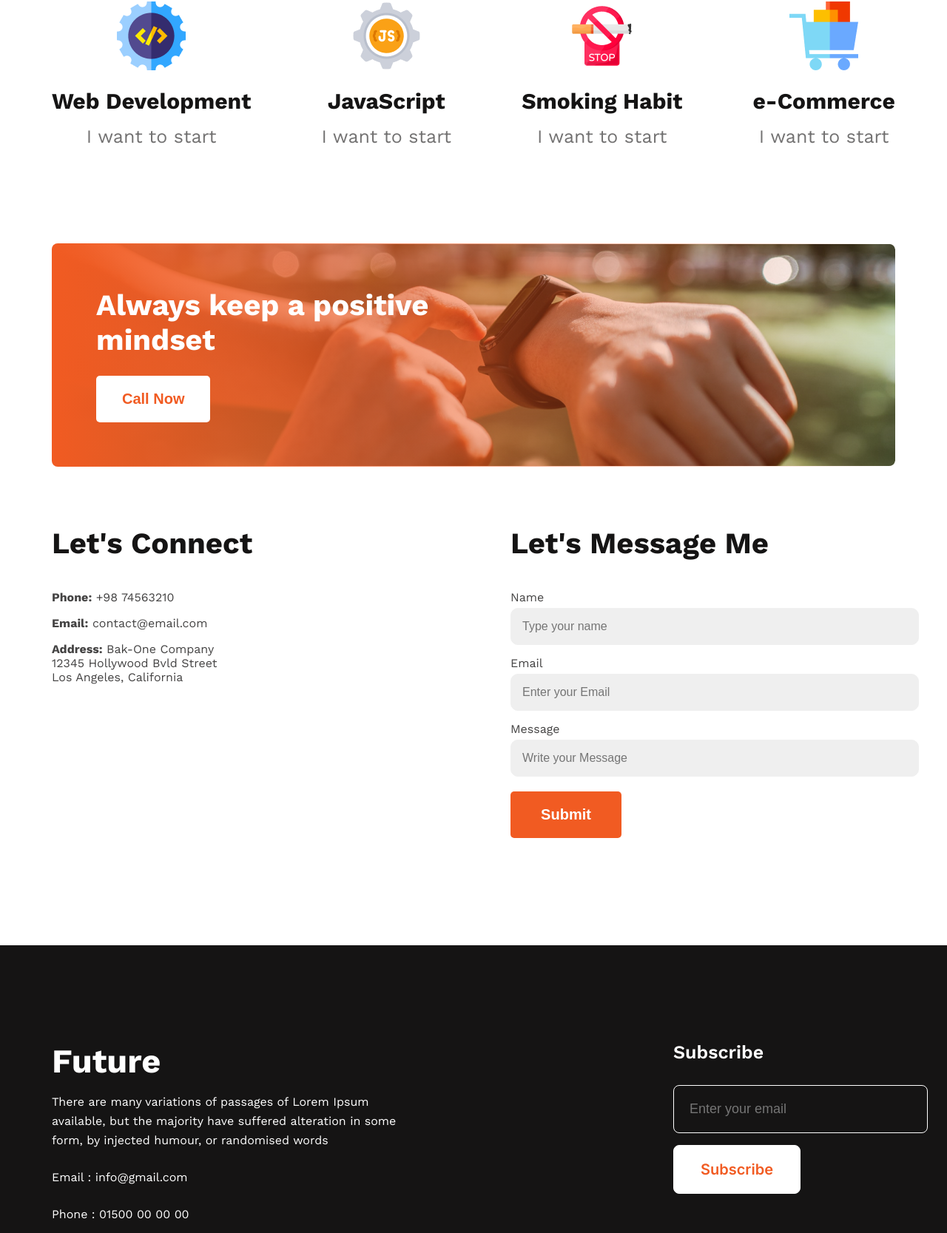
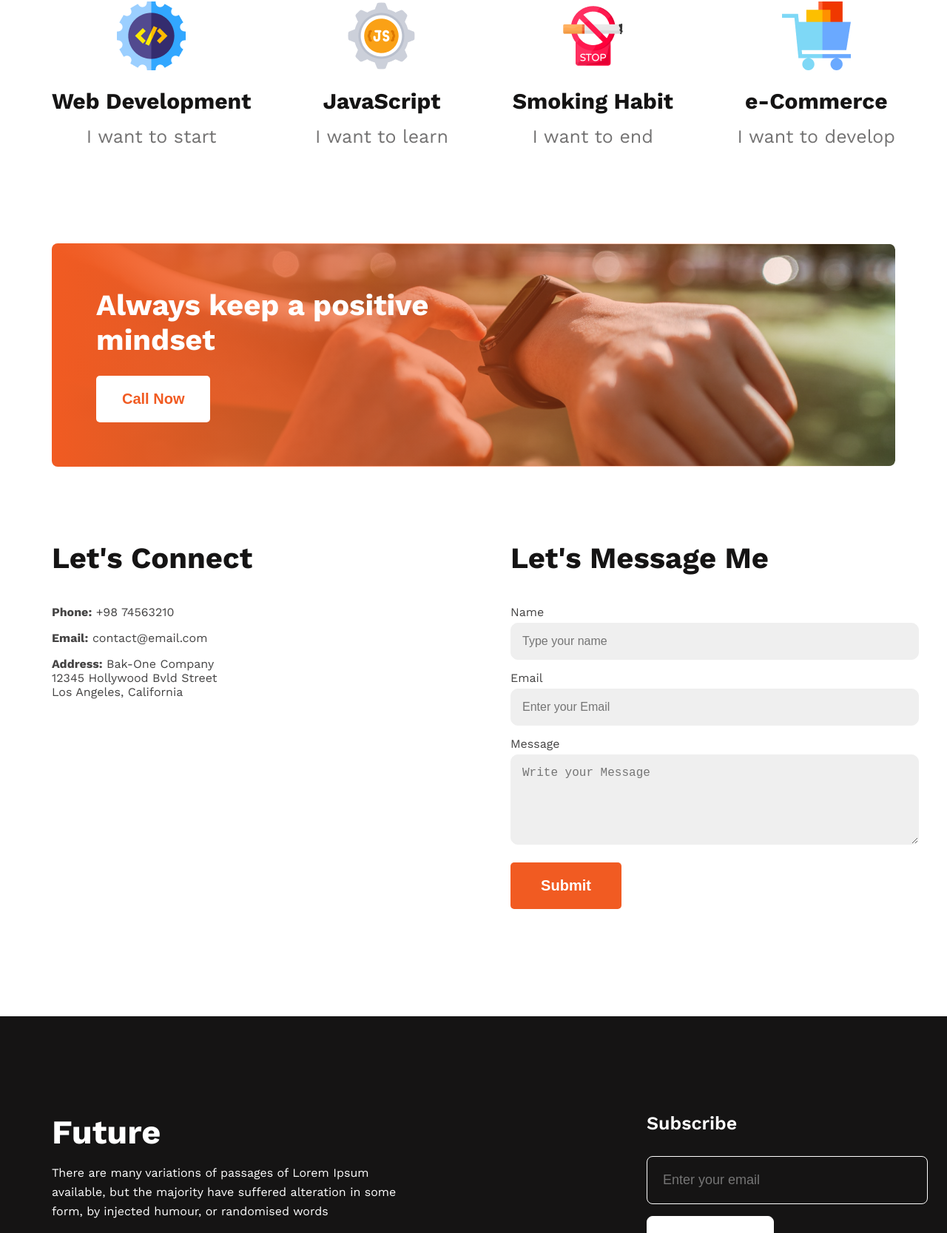
Before and after one commit to mdnesarmridha/first-assignment, a plain HTML site: page index.html in a window 1280 px wide. Shown: the part 1918-3585 px from the top of the page at 74% size. Drawn offline with nearby package versions, Linux system fonts and the light colour scheme.

Commit message:
Assignment Complete

```diff
--- a/index.html
+++ b/index.html
@@ -48,8 +48,7 @@
 					<li>Contrary to popular belief.</li>
 					<li>Contrary to popular , is not simply.</li>
 					<li>Contrary to popular belief, is not simply.</li>
-					<li>Contrary to popular belief, is not simply.</li>
-					<li>Contrary to popular , is not simply.</li>
+					<li>Contrary to popular simply..</li>
 				</ul>
 			</div><!--/ My failures Right-->
 		</section><!--My Failure Previous Year-->
@@ -75,21 +74,21 @@
 				<div class="single-plan-item">
 					<img src="images/icons/js.png" alt="">
 					<h2>JavaScript</h2>
-					<p>I want to start</p>
+					<p>I want to learn</p>
 				</div><!--/ Single Plan item-->
 
 				<!--Single Plan item-->
 				<div class="single-plan-item">
 					<img src="images/icons/smoke.png" alt="">
 					<h2>Smoking Habit</h2>
-					<p>I want to start</p>
+					<p>I want to end</p>
 				</div><!--/ Single Plan item-->
 
 				<!--Single Plan item-->
 				<div class="single-plan-item">
 					<img src="images/icons/ecom.png" alt="">
 					<h2>e-Commerce</h2>
-					<p>I want to start</p>
+					<p>I want to develop</p>
 				</div><!--/ Single Plan item-->
 
 
@@ -130,7 +129,7 @@
 						<label for="email">Email</label>
 						<input id="email" type="text" placeholder="Enter your Email">
 						<label for="message">Message</label>
-						<input id="message" type="text" placeholder="Write your Message">
+						<textarea name="" id="message" rows="5" placeholder="Write your Message"></textarea>
 						<input type="submit" class="btn-primary" value="Submit" />
 					</form>
 				</div>
--- a/styles/styles.css
+++ b/styles/styles.css
@@ -172,7 +172,7 @@ body {
 .contact{
 	display: flex;
 	gap:100px;
-	margin-top: 80px;
+	margin-top: 100px;
 }
 .contact-content-item{
 	width: 50%;
@@ -224,14 +224,15 @@ body {
 	display: flex;
 	margin: 0 auto;
 	justify-content: space-between;
+	gap:300px
 }
 
 .footer-left-item {
-	flex-basis: 500px;
+	flex-basis: 60%;
 }
 
 .footer-right-item {
-	flex-basis: 300px;
+	flex-basis: 40%;
 }
 
 .footer-left-item h2 {
```
